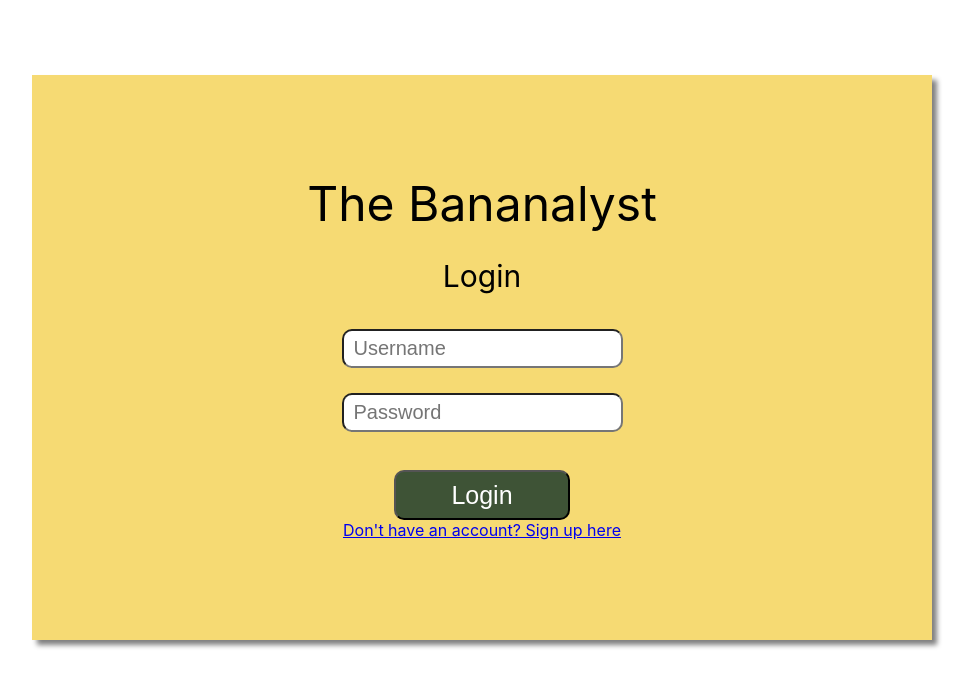
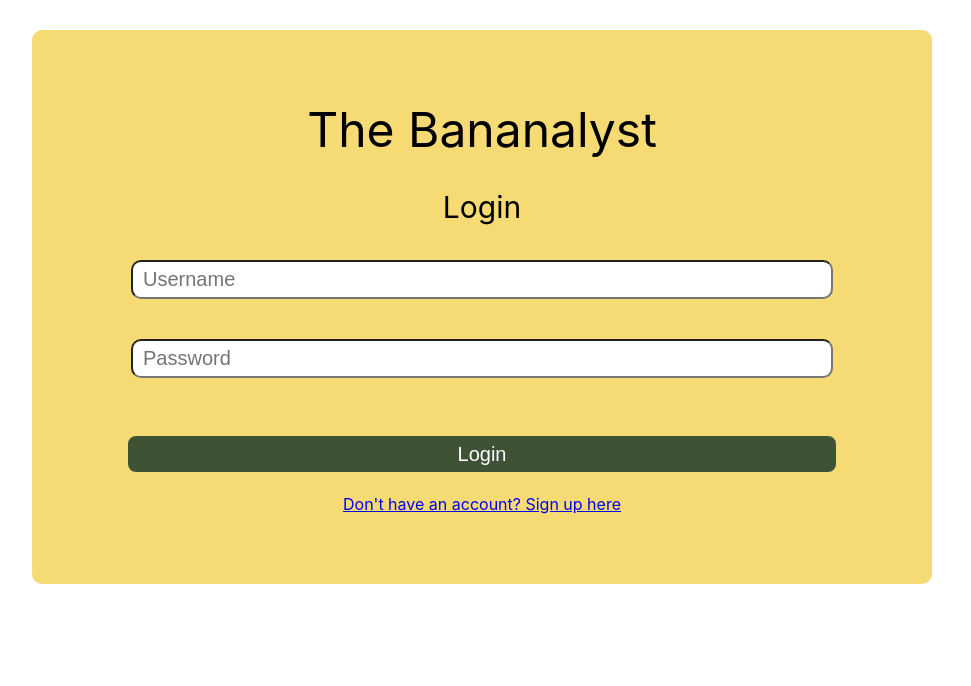
Before and after one commit to bbmcmann/307MovieProject, a React (Create React App) app in the folder frontend/: page /login in a window 1280 px wide. Shown: the top 686 px of the page, without its empty margins (158-1129 px from the left). Built offline with nearby package versions, Linux system fonts and the light colour scheme.

Commit message:
abstracted styles out in some forms

```diff
--- a/frontend/src/components/Movie.jsx
+++ b/frontend/src/components/Movie.jsx
@@ -2,6 +2,16 @@
 import { Typography } from "@mui/material";
 import Paper from "@mui/material/Paper";
 import "../styles/Movie.css";
+import {
+  StyledSubmit,
+  StyledCon,
+  StyledForm,
+  StyledInput,
+  StyledError,
+  StyledHead,
+  StyledText,
+  StyledLabel,
+} from "./StyledComponents.jsx";
 
 function Movie() {
   return (
@@ -45,7 +55,7 @@ function Movie() {
             </span>
           </Paper>
 
-          <Paper>
+          <StyledCon>
             <h3>Description:</h3>
             <p>
               Lorem ipsum dolor sit amet, consectetur adipiscing elit, sed do
@@ -56,7 +66,7 @@ function Movie() {
               nulla pariatur. Excepteur sint occaecat cupidatat non proident,
               sunt in culpa qui officia deserunt mollit anim id est laborum.
             </p>
-          </Paper>
+          </StyledCon>
         </div>
         <div>
           <Paper>
--- a/frontend/src/components/SignIn.jsx
+++ b/frontend/src/components/SignIn.jsx
@@ -1,61 +1,14 @@
 import React, { useState } from "react";
-import styled from "styled-components";
-import Container from "@mui/material/Container";
 import { useNavigate } from "react-router-dom";
-
-const StyledBlock = styled(Container)`
-  padding: 100px;
-  margin: 75px;
-  justify-content: center;
-  background: #f6da73;
-  box-shadow: 5px 5px 5px gray;
-  width: 500px;
-`;
-
-const StyledHead = styled.div`
-  font-style: normal;
-  font-weight: 400;
-  font-size: 48px;
-  line-height: 58px;
-  text-align: center;
-`;
-
-const StyledText = styled.div`
-  font-style: normal;
-  font-size: 30px;
-  padding-top: 25px;
-  padding-bottom: 30px;
-`;
-const StyledInput = styled.input`
-  border: 1px solid 3e5336;
-  border-radius: 10px;
-  height: 33px;
-  padding-left: 10px;
-  font-size: 20px;
-  text-align: left;
-  margin-top: 5px;
-  margin-bottom: 20px;
-  margin-left: 5px;
-  margin-right: 5px;
-`;
-
-const StyledError = styled.p`
-  color: red;
-  font-size: 18px;
-`;
-
-const StyledButton = styled.button`
-  type: submit;
-  display: inline-block;
-  border: 1px solid 3e5336;
-  border-radius: 10px;
-  font-size: 25px;
-  padding: 0.5rem 0;
-  width: 11rem;
-  height: 50px;
-  background-color: #3e5336;
-  color: white;
-`;
+import {
+  StyledSubmit,
+  StyledCon,
+  StyledForm,
+  StyledInput,
+  StyledError,
+  StyledHead,
+  StyledText,
+} from "./StyledComponents.jsx";
 
 function SignIn() {
   const navigate = useNavigate();
@@ -103,8 +56,8 @@ function SignIn() {
   */
 
   return (
-    <StyledBlock maxWidth="md">
-      <form
+    <StyledCon maxWidth="md">
+      <StyledForm
         onSubmit={(e) => {
           e.preventDefault();
           handleSubmit();
@@ -129,11 +82,11 @@ function SignIn() {
         />
         <br></br>
         <StyledError>{validError}</StyledError>
-        <StyledButton>Login</StyledButton>
+        <StyledSubmit type="submit" value="Login" />
         <br></br>
         <a href="./signup">Don't have an account? Sign up here</a>
-      </form>
-    </StyledBlock>
+      </StyledForm>
+    </StyledCon>
   );
 }
 
--- a/frontend/src/components/SignUp.jsx
+++ b/frontend/src/components/SignUp.jsx
@@ -1,73 +1,22 @@
-import Container from "@mui/material/Container";
 import { useState } from "react";
 import { useNavigate } from "react-router-dom";
 import styled from "styled-components";
-
-const StyledCon = styled(Container)`
-  background: #f6da73;
-  margin: 30px;
-  padding: 20px;
-  border-radius: 10px;
-  width: 500px;
-`;
-
-const StyledBanana = styled.p`
-  font-size: 48px;
-  margin-bottom: 5px;
-`;
-
-const StyledTitle = styled.p`
-  font-size: 30px;
-`;
-
-const StyledForm = styled.form`
-  display: flex;
-  flex-direction: column;
-  padding: 50px;
-  padding-left: 70px;
-  padding-right: 70px;
-`;
-
-const StyledLabel = styled.label`
-  display: flex;
-  flex-direction: column;
-  font-size: 25px;
-  color: #3e5336;
-  width: 100%;
-`;
-
-const StyledInput = styled.input`
-  border: 1px solid 3e5336;
-  border-radius: 10px;
-  height: 33px;
-  padding-left: 10px;
-  font-size: 20px;
-  text-align: left;
-  margin-top: 5px;
-  margin-bottom: 20px;
-  margin-left: 5px;
-  margin-right: 5px;
-`;
+import {
+  StyledSubmit,
+  StyledCon,
+  StyledForm,
+  StyledInput,
+  StyledError,
+  StyledHead,
+  StyledText,
+  StyledLabel,
+} from "./StyledComponents.jsx";
 
 const StyledDiv = styled.div`
   display: flex;
   flex-direction: row;
   flex: 1;
   justify-content: space-between;
-`;
-
-const StyledError = styled.p`
-  color: red;
-  font-size: 18px;
-`;
-
-const StyledSubmit = styled.input`
-  background-color: #3e5336;
-  color: white;
-  border: 2px solid #f6da73;
-  border-radius: 10px;
-  height: 40px;
-  font-size: 20px;
 `;
 
 function SignUp() {
@@ -109,8 +58,8 @@ function SignUp() {
           handleSubmit();
         }}
       >
-        <StyledBanana>The Bananalyst</StyledBanana>
-        <StyledTitle>Sign Up</StyledTitle>
+        <StyledHead>The Bananalyst</StyledHead>
+        <StyledText>Sign Up</StyledText>
         <StyledDiv>
           <StyledLabel>
             First Name:
--- /dev/null
+++ b/frontend/src/components/StyledComponents.jsx
@@ -0,0 +1,80 @@
+import styled from "styled-components";
+import Container from "@mui/material/Container";
+
+const StyledCon = styled(Container)`
+  background: #f6da73;
+  margin: 30px;
+  padding: 20px;
+  border-radius: 10px;
+  width: 500px;
+`;
+
+const StyledForm = styled.form`
+  display: flex;
+  flex-direction: column;
+  padding: 50px;
+  padding-left: 70px;
+  padding-right: 70px;
+`;
+
+const StyledHead = styled.div`
+  font-style: normal;
+  font-weight: 400;
+  font-size: 48px;
+  margin-bottom: 5px;
+`;
+
+const StyledLabel = styled.label`
+  display: flex;
+  flex-direction: column;
+  font-size: 25px;
+  color: #3e5336;
+  width: 100%;
+`;
+
+const StyledText = styled.div`
+  font-style: normal;
+  font-size: 30px;
+  padding-top: 25px;
+  padding-bottom: 30px;
+`;
+
+const StyledInput = styled.input`
+  border: 1px solid 3e5336;
+  border-radius: 10px;
+  height: 33px;
+  padding-left: 10px;
+  font-size: 20px;
+  text-align: left;
+  margin-top: 5px;
+  margin-bottom: 15px;
+  margin-left: 5px;
+  margin-right: 5px;
+`;
+
+const StyledSubmit = styled.input`
+  background-color: #3e5336;
+  color: white;
+  border: 2px solid #f6da73;
+  border-radius: 10px;
+  height: 40px;
+  font-size: 20px;
+  width: 100%;
+  margin-top: -15px;
+`;
+
+const StyledError = styled.p`
+  color: red;
+  font-size: 18px;
+`;
+
+export {
+  StyledSubmit,
+  StyledCon,
+  StyledForm,
+  StyledInput,
+  StyledError,
+  StyledHead,
+  StyledText,
+  StyledLabel,
+};
--- a/frontend/src/components/profile/ProfileEdit.jsx
+++ b/frontend/src/components/profile/ProfileEdit.jsx
@@ -1,6 +1,15 @@
 import { Button, Paper, TextField } from "@mui/material";
 import React, { useRef, useState } from "react";
 import { useNavigate } from "react-router-dom";
+import {
+  StyledSubmit,
+  StyledCon,
+  StyledForm,
+  StyledInput,
+  StyledError,
+  StyledHead,
+  StyledText,
+} from "../StyledComponents.jsx";
 
 function ProfileEdit() {
   const username = useRef();
@@ -33,14 +42,14 @@ function ProfileEdit() {
     <Paper className="profile" elevation={2}>
       <h1 className="profile-header">&#127820;Edit Profile&#127820;</h1>
       <hr />
-      <form className="edit-form" onSubmit={handleSubmit}>
+      <StyledForm className="edit-form" onSubmit={handleSubmit}>
         <TextField label="Username" inputRef={username} error={error} />
         <TextField label="First Name" inputRef={fname} error={error} />
         <TextField label="Last Name" inputRef={lname} error={error} />
         <Button variant="contained" type="submit">
           Submit
         </Button>
-      </form>
+      </StyledForm>
     </Paper>
   ) : null;
 }
```
